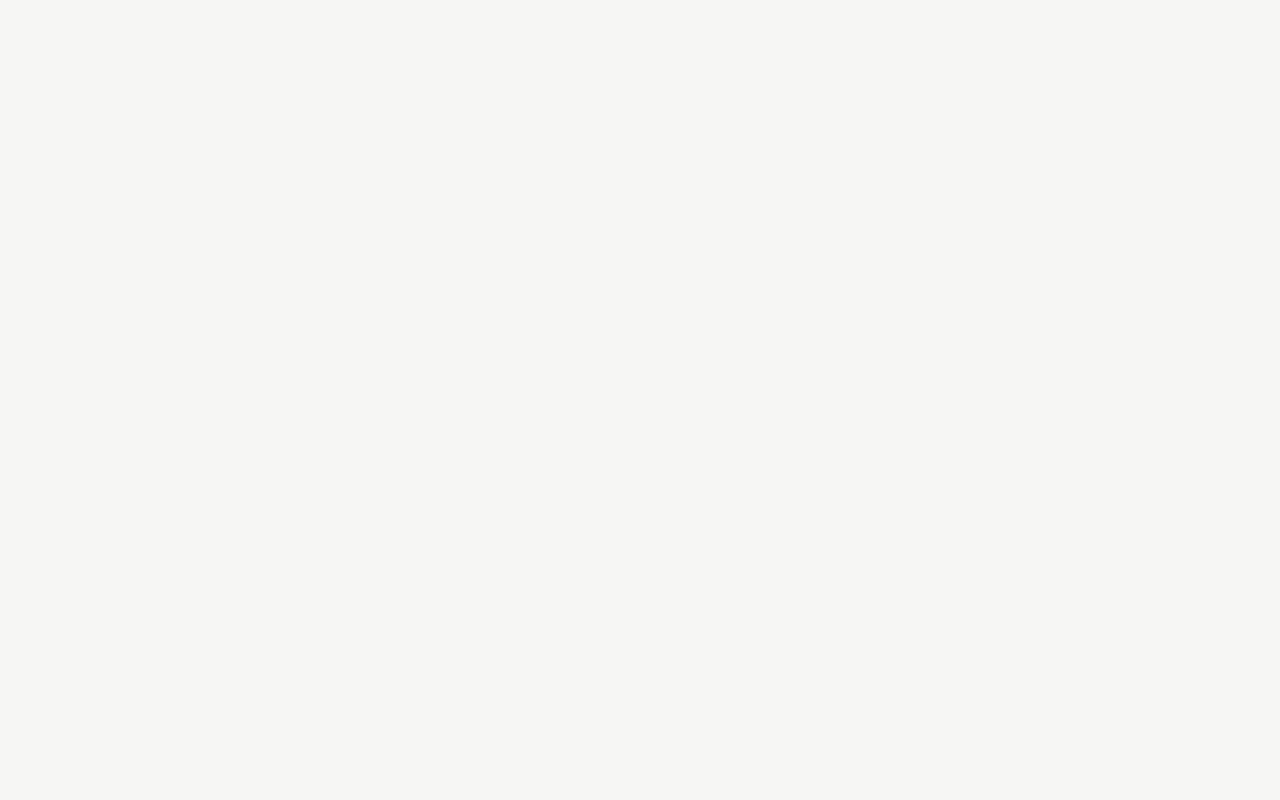
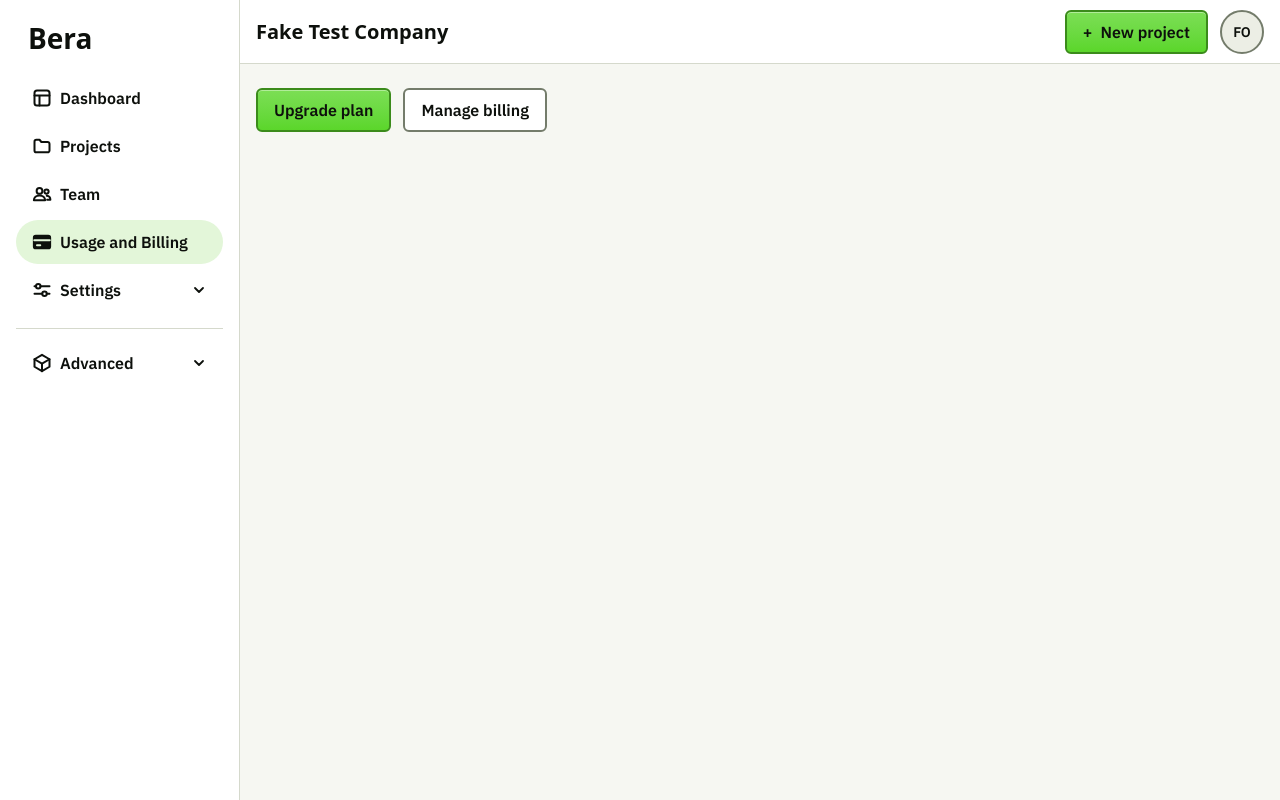
Before and after one commit to fahadabid545/BERA, a Next.js app in the folder web/: page /company/billing in a window 1280 px wide. Before the commit this address had no page. Built offline with nearby package versions, Linux system fonts and the light colour scheme.

Commit message:
BERA-036: Usage and Billing page shell
Co-Authored-By: Claude Sonnet 5.5 <noreply@anthropic.com>
Claude-Session: https://claude.ai/code/session_01Sowjbr87FFSEDgdz97nazL

```diff
--- /dev/null
+++ b/web/src/app/company/billing/page.tsx
@@ -0,0 +1,10 @@
+import { Button } from "@/components/ui";
+
+export default function BillingPage() {
+  return (
+    <div className="page-actions">
+      <Button>Upgrade plan</Button>
+      <Button variant="secondary">Manage billing</Button>
+    </div>
+  );
+}
```
Also changed, not shown: 1 other file (tests, documents, lock files or other folders).
